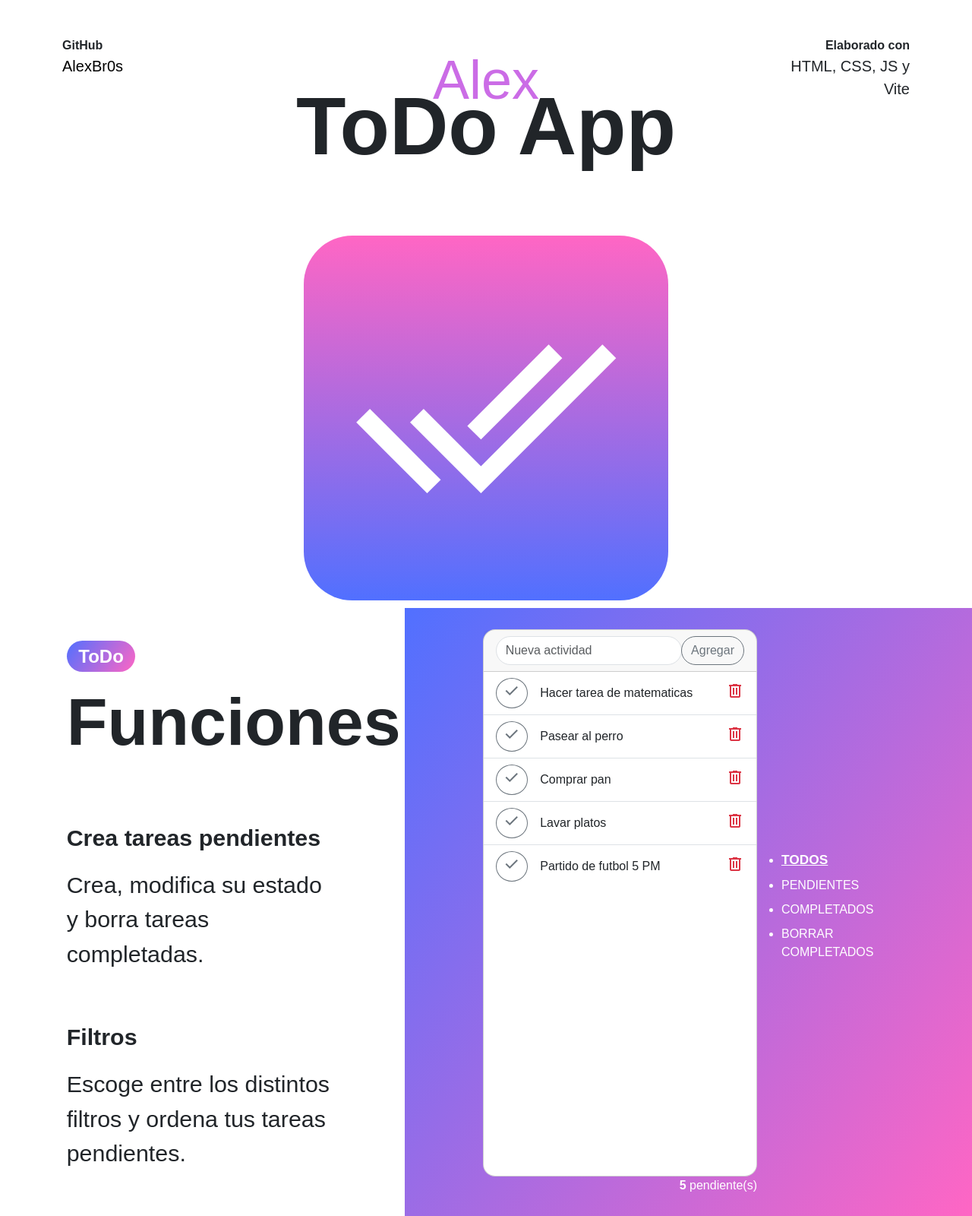
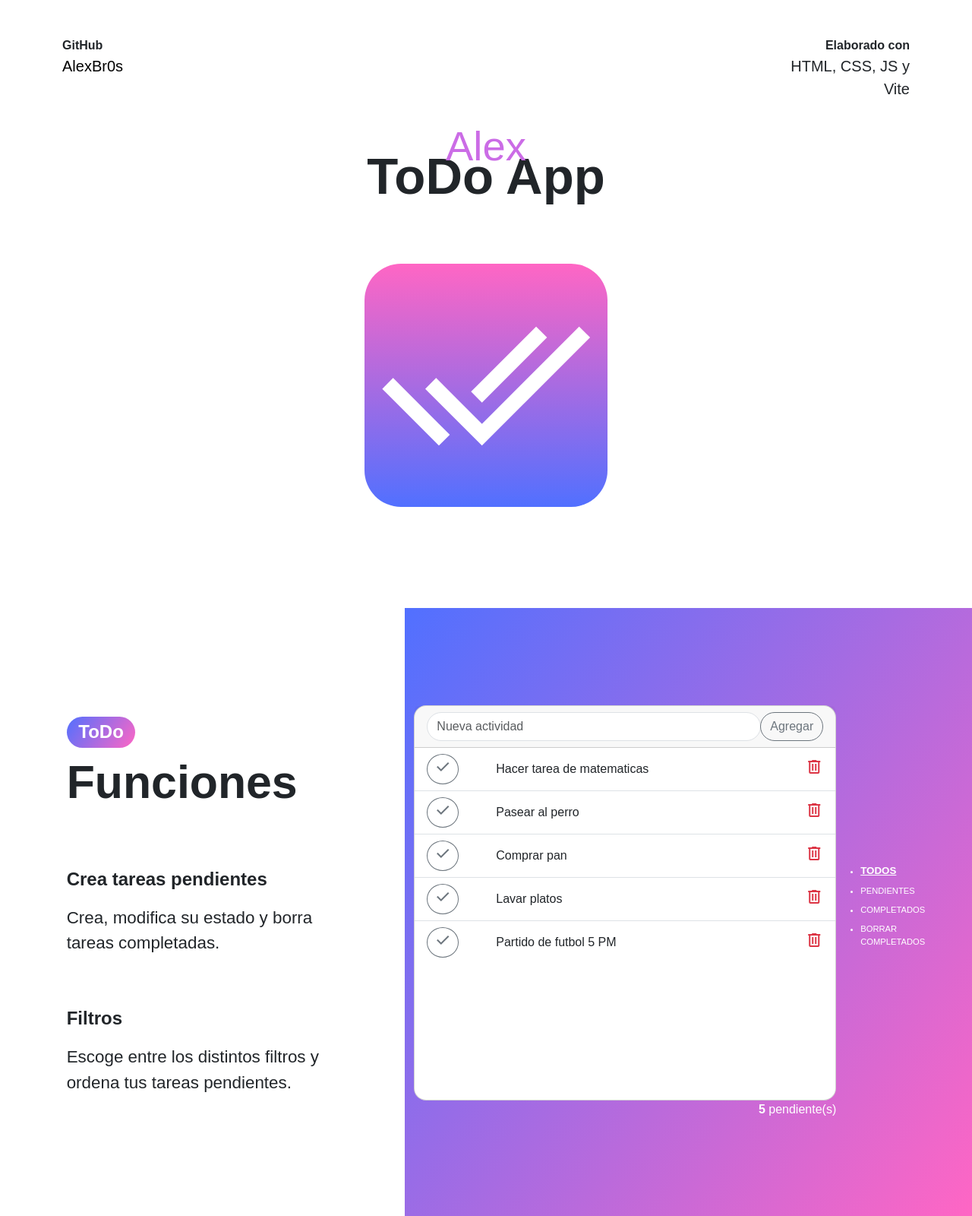
Before and after one commit to AlexBr0s/ToDoApp-JS, a website built with Vite: page index.html in a window 1280 px wide. Shown: the whole page at 76% size. Built offline with nearby package versions, Linux system fonts and the light colour scheme; a web font is replaced by a local one.

Commit message:
new responsive design

```diff
--- a/style.css
+++ b/style.css
@@ -59,7 +59,8 @@ a.nav-link.active {
 	text-decoration: underline !important;
 }
 
-@media (max-width: 1024px) {
+@media (max-width: 1440px) {
+	/* ANTES 1024px */
 	.logoApp {
 		width: 25rem !important;
 		height: 25rem !important;
@@ -92,17 +93,46 @@ a.nav-link.active {
 	}
 
 	.w-50{
-		width: 80vw !important;
+		width: 50vw !important;
 	}
 
 	.w-25{
-		width: 20vw !important;
+		width: 15vw !important;
 	}
 
 	.card {
 		height: 65vh !important;
 	}
 
+	.fs-6{
+		font-size: 0.7rem !important;
+	}
+
+	a.nav-link.active {
+		font-size: 10pt;
+	}
+
+}
+
+@media (min-width: 1024px) and (max-width: 1440px){
+	.logoApp {
+		width: 20rem !important;
+		height: 20rem !important;
+		border-radius: 3rem !important;
+	}
+
+	.logo {
+		font-size: 20rem !important;
+	}
+
+	.title-todo {
+		font-size: 4.2rem !important;
+	}
+
+	.title-alex {
+		font-size: 3.4rem !important;
+		top: 4.2rem;
+	}
 }
 
 @media (max-width: 768px) {
@@ -140,6 +170,14 @@ a.nav-link.active {
 
 	.card {
 		height: 65vh !important;
+	}
+
+	.fs-6{
+		font-size: 1rem !important;
+	}
+
+	a.nav-link.active {
+		font-size: 13pt;
 	}
 
 }
@@ -207,6 +245,14 @@ a.nav-link.active {
 		height: 85vh !important;
 	}
 
+	.fs-6{
+		font-size: 1rem !important;
+	}
+
+	a.nav-link.active {
+		font-size: 13pt;
+	}
+
 
 }
 
@@ -241,4 +287,12 @@ a.nav-link.active {
 	.div-subtitle-funciones {
 		margin-top: 3rem !important;
 	}
+
+	.fs-6{
+		font-size: 1rem !important;
+	}
+
+	a.nav-link.active {
+		font-size: 13pt;
+	}
 }
```
